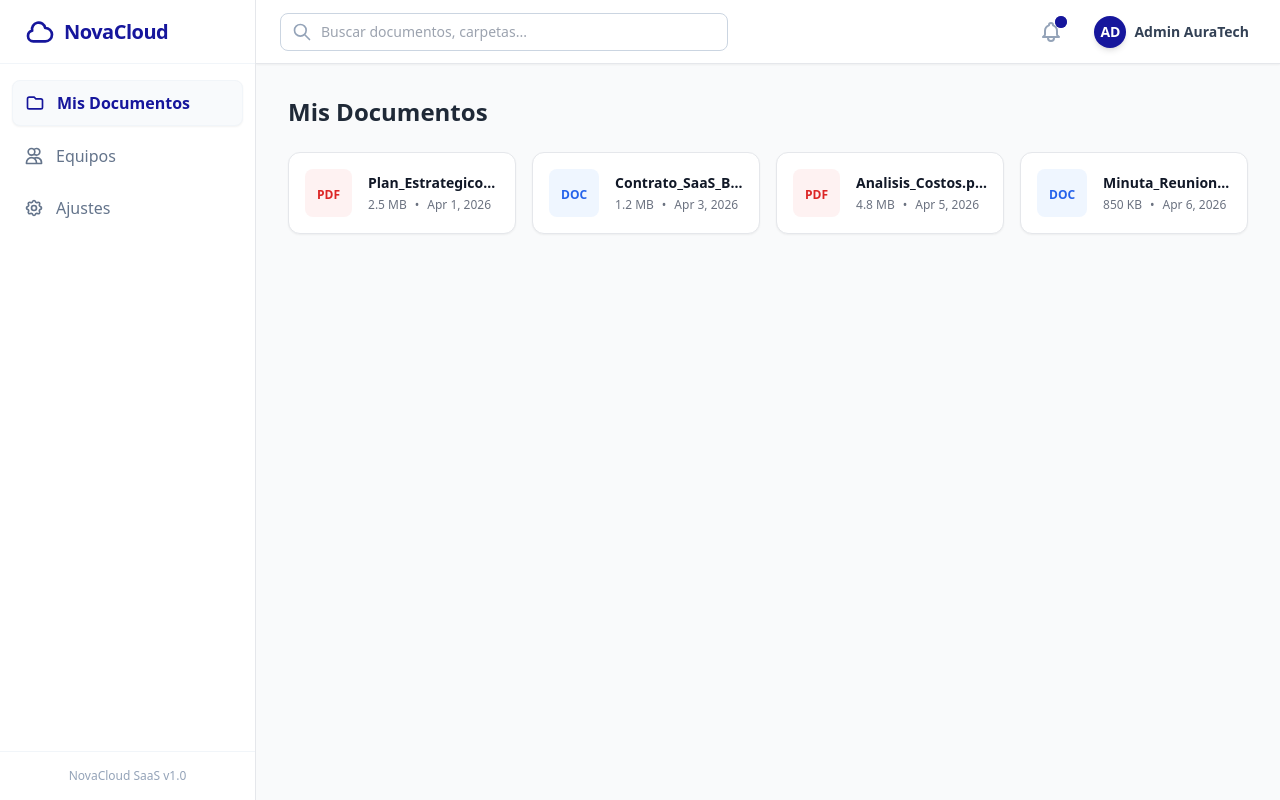
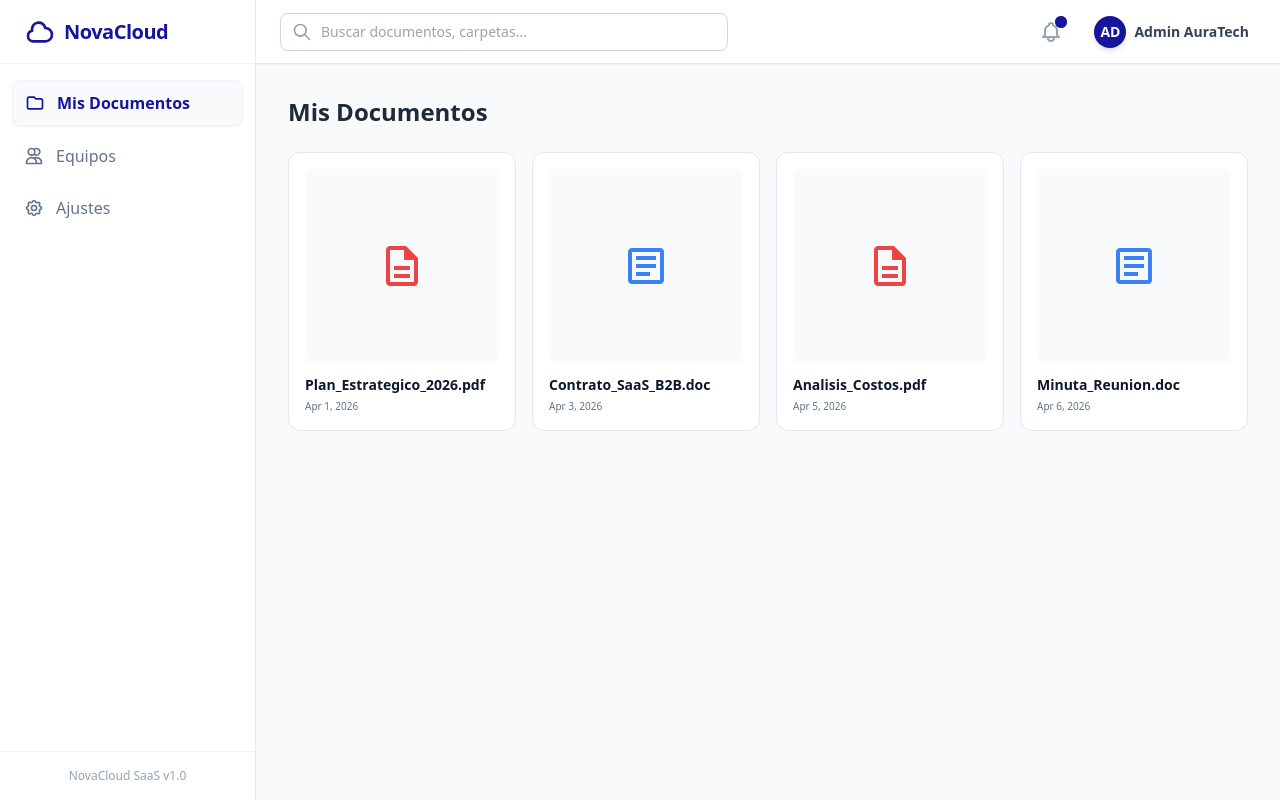
Before and after one commit to Elteclass/NovaCloud-AuraTech, an Angular app in the folder frontend/novacloud-web/: page /dashboard in a window 1280 px wide. Built offline with nearby package versions, Linux system fonts and the light colour scheme; sample sign-in values are in the browser's storage.

Commit message:
feat(shared): actualizar FileCard con iconos dinamicos de Material Symbols segun tipo de archivo

```diff
--- a/frontend/novacloud-web/src/app/shared/components/file-card/file-card.html
+++ b/frontend/novacloud-web/src/app/shared/components/file-card/file-card.html
@@ -1,21 +1,9 @@
-<div class="bg-white p-4 rounded-xl border border-gray-200 shadow-sm hover:shadow-md transition-all duration-200 cursor-pointer">
-  <div class="flex items-center gap-4">
-
-    <div class="p-3 rounded-lg flex-shrink-0"
-         [ngClass]="file.type === 'pdf' ? 'bg-red-50 text-red-600' : 'bg-blue-50 text-blue-600'">
-      <span class="font-bold text-xs uppercase">{{ file.type }}</span>
-    </div>
-
-    <div class="flex-1 min-w-0">
-      <p class="text-sm font-semibold text-gray-900 truncate" [title]="file.name">
-        {{ file.name }}
-      </p>
-      <div class="flex items-center text-xs text-gray-500 mt-1">
-        <span>{{ file.size }}</span>
-        <span class="mx-2">•</span>
-        <span>{{ file.uploadDate | date:'mediumDate' }}</span>
-      </div>
-    </div>
-
+<!-- File Card Component -->
+<div class="bg-white rounded-xl border border-slate-200 p-4 hover:shadow-md transition-shadow cursor-pointer group">
+  <div class="aspect-square bg-slate-50 rounded-lg flex items-center justify-center mb-3 relative overflow-hidden">
+    <span class="material-symbols-outlined text-5xl" [ngClass]="iconColorClass">{{ fileIcon }}</span>
+    <div class="absolute inset-0 bg-primary/5 opacity-0 group-hover:opacity-100 transition-opacity"></div>
   </div>
+  <p class="text-sm font-semibold truncate text-slate-900" [title]="file.name">{{ file.name }}</p>
+  <p class="text-[10px] text-slate-500 mt-1">{{ file.timeAgo || (file.uploadDate | date:'mediumDate') }}</p>
 </div>
--- a/frontend/novacloud-web/src/app/shared/components/file-card/file-card.ts
+++ b/frontend/novacloud-web/src/app/shared/components/file-card/file-card.ts
@@ -4,11 +4,34 @@ import { CloudFile } from '../../../core/models/cloud-file.model';
 
 @Component({
   selector: 'app-file-card',
-  imports: [CommonModule], // Agregamos CommonModule aquí para usar las clases dinámicas y fechas
+  imports: [CommonModule],
   templateUrl: './file-card.html',
   styleUrl: './file-card.scss',
 })
 export class FileCard {
-  // Recibimos la información estrictamente por Input
   @Input({ required: true }) file!: CloudFile;
+
+  /** Returns the Material Symbols icon name based on file type */
+  get fileIcon(): string {
+    switch (this.file.type) {
+      case 'pdf': return 'description';
+      case 'doc': return 'article';
+      case 'xlsx': return 'table_view';
+      case 'jpg':
+      case 'png': return 'image';
+      default: return 'insert_drive_file';
+    }
+  }
+
+  /** Returns the Tailwind text color class for the icon based on file type */
+  get iconColorClass(): string {
+    switch (this.file.type) {
+      case 'pdf': return 'text-red-500';
+      case 'doc': return 'text-blue-500';
+      case 'xlsx': return 'text-green-600';
+      case 'jpg':
+      case 'png': return 'text-amber-500';
+      default: return 'text-slate-500';
+    }
+  }
 }
```
